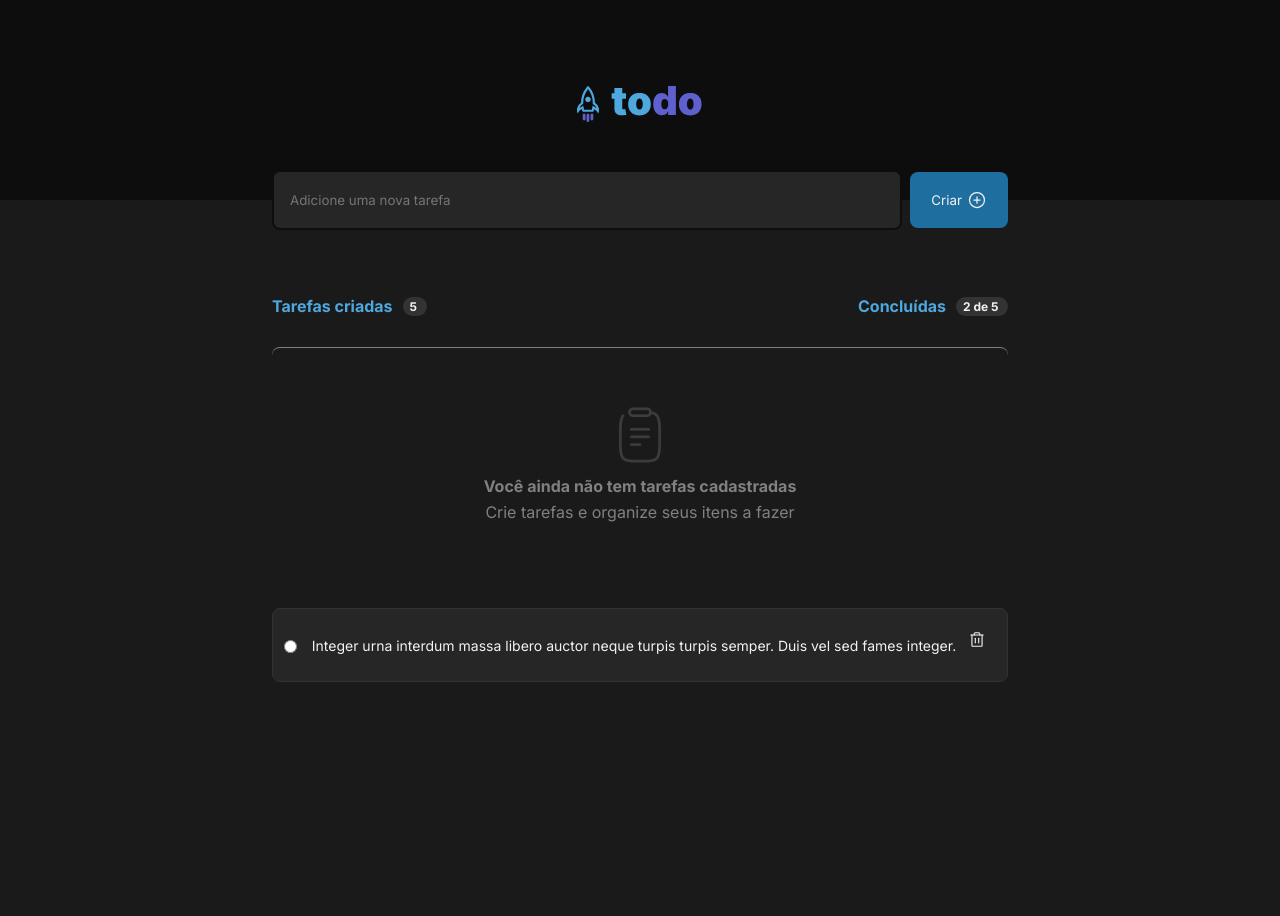
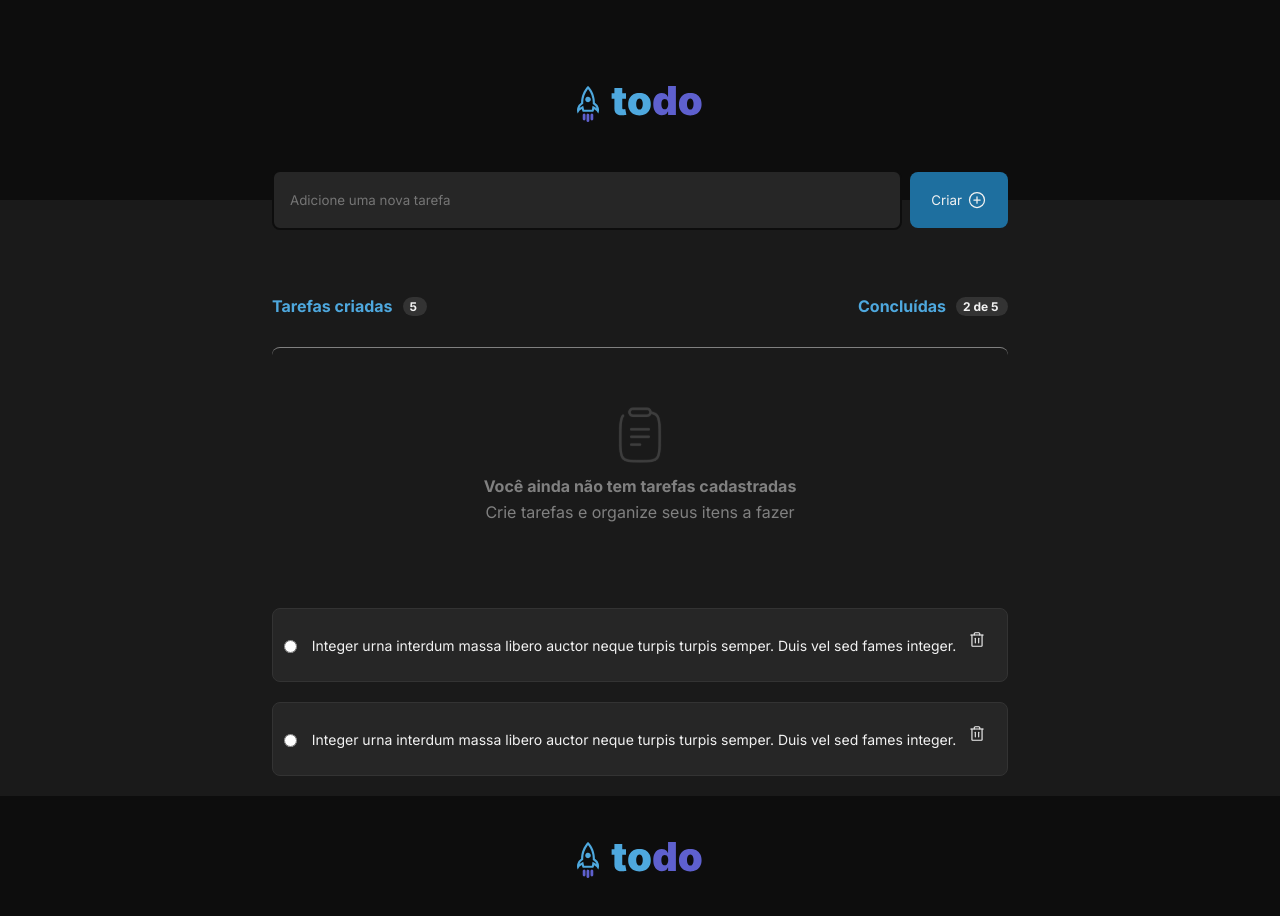
Before and after one commit to pedrodif/uploadToDoList, a React (Vite) app: page / in a window 1280 px wide. Before the commit the page ends 800 px from the top, so only its background shows below. Built offline with nearby package versions, Linux system fonts and the light colour scheme.

Commit message:
feat: :art:

```diff
--- a/src/App.tsx
+++ b/src/App.tsx
@@ -1,4 +1,5 @@
 // Components
+import { Footer } from "./components/Footer/Footer";
 import { Header } from "./components/Header/Header";
 import { TaskList } from "./components/TaskList/TaskList";
 
@@ -10,6 +11,7 @@ export function App() {
     <>
       <Header />
       <TaskList />
+      <Footer />
     </>
   )
 };
--- /dev/null
+++ b/src/components/Footer/Footer.tsx
@@ -0,0 +1,13 @@
+// Components
+import { Logo } from "../../assets/Logo";
+
+// Styles
+import style from "./footer.module.scss";
+
+export function Footer() {
+  return(
+    <div className={style.header}>
+      <Logo />
+    </div>
+  );
+};
--- /dev/null
+++ b/src/components/Footer/footer.module.scss
@@ -0,0 +1,8 @@
+.header{
+  height: 7.5rem;
+  width: 100%;
+  display: flex;
+  justify-content: center;
+  align-items: center;
+  background-color: var(--gray-700);
+}
--- a/src/components/TaskItem/taskItem.module.scss
+++ b/src/components/TaskItem/taskItem.module.scss
@@ -13,6 +13,7 @@
     background-color: var(--gray-500);
     border: solid 1px var(--gray-400);
     border-radius: 8px;
+    margin-bottom: 1.25rem;
 
     input{
       cursor: pointer;
--- a/src/components/TaskList/TaskList.tsx
+++ b/src/components/TaskList/TaskList.tsx
@@ -49,6 +49,7 @@ export function TaskList() {
 
         <ul className={style.taskItemsArrangement}>
           <TaskItem />
+          <TaskItem />
         </ul>
       </main>
     </section>
--- a/src/components/TaskList/taskList.module.scss
+++ b/src/components/TaskList/taskList.module.scss
@@ -1,6 +1,6 @@
 .taskListContainer {
   color: #ffff;
-  height: 17.938rem;
+  height: 100%;
   width: 46rem;
   margin: 0 auto;
   z-index: 1;
```
